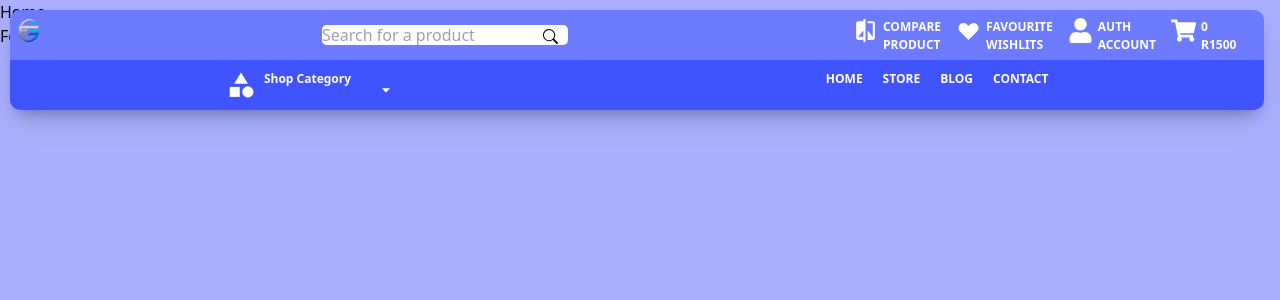
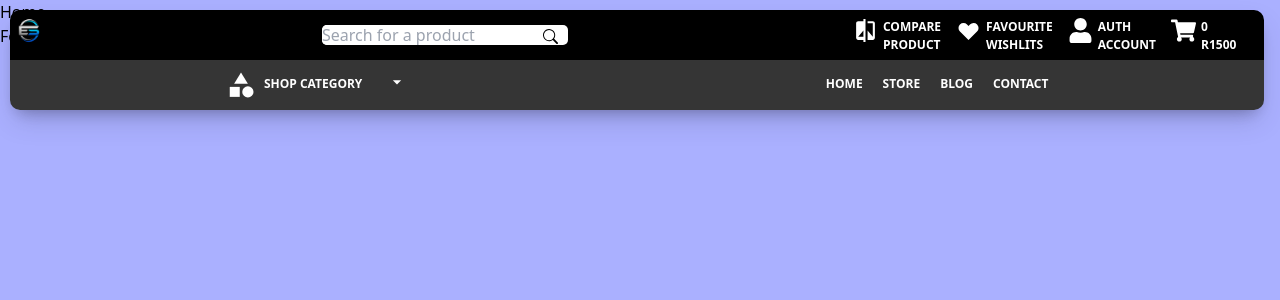
Before and after one commit to Thabiso-Timzo/api.express-store, a React (Create React App) app in the folder client/: page / in a window 1280 px wide. Shown: the top 300 px of the page. Built offline with nearby package versions, Linux system fonts and the light colour scheme.

Commit message:
Changed theme color

```diff
--- a/client/src/components/navigation-bar/Header/Header.scss
+++ b/client/src/components/navigation-bar/Header/Header.scss
@@ -9,7 +9,7 @@
 
     .header-container {
         // margin: 20px 20px 0px 20px;
-        background: #6C7BFF;
+        background: #000;
         border-radius: 10px 10px 0px 0px;
         width: 100%;
         height: 50px;
@@ -44,7 +44,7 @@
     .secondary-container {
         // margin: 0px 20px 20px 20px;
         border-radius: 0px 0px 10px 10px;
-        background: #3F53FF;
+        background: #353535 ;
         width: 100%;
         height: 50px;
 
@@ -74,12 +74,14 @@
                         height: 30px;
 
                         p {
+                            padding-top: 5px;
                             font-size: 12px;
                             font-weight: 600;
+                            text-transform: uppercase;
                         }
 
                         span {
-                            padding-top: 10px;
+                            padding-top: 2px;
                         }
 
                         // &:hover {
@@ -95,7 +97,7 @@
                     margin: 12px;
                     padding: 5px;
                     border: 1px solid #6C7BFF;
-                    background: #3F53FF;
+                    background: #353535 ;
 
                     p {
                         &:hover {
@@ -109,6 +111,7 @@
 
             .navigation {
                 ul {
+                    padding-top: 5px;
                     display: flex;
                     gap: 20px;
                     a {
```
